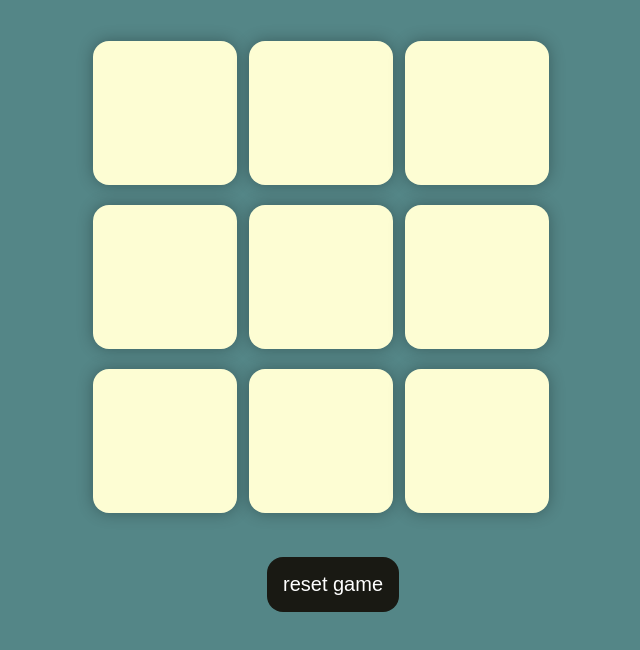
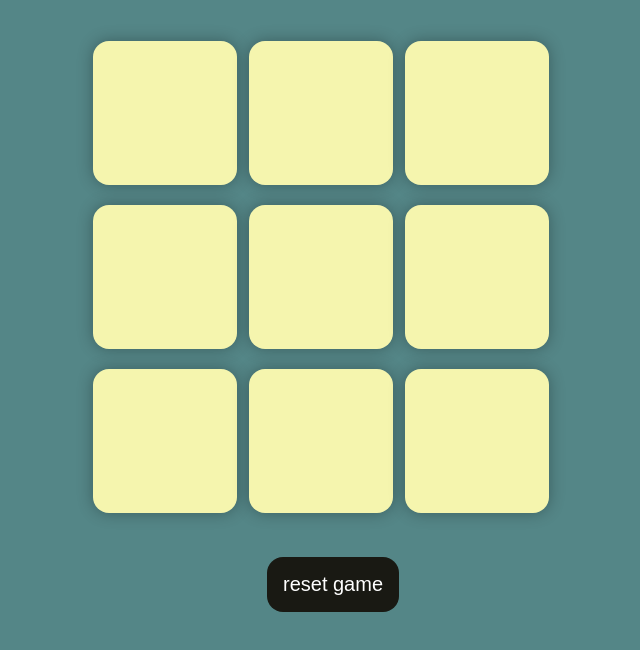
Before and after one commit to Zohaib-Hussain1/java, a plain HTML site: page index (2).html in a window 1280 px wide. Shown: the part 40-690 px from the top of the page, without its empty margins (307-947 px from the left). Drawn offline with Linux system fonts and the light colour scheme.

Commit message:
first commit

```diff
--- a/style.css
+++ b/style.css
@@ -29,7 +29,7 @@ body{
     box-shadow: 0 0 1rem rgba(0 ,0 ,0 ,0.3);
     font-size: 8vmin;
     color: #b0413e;
-    background-color: rgb(253, 253, 211);
+    background-color: rgb(245, 245, 174);
 }
 #reset{
     padding: 1rem;
```
